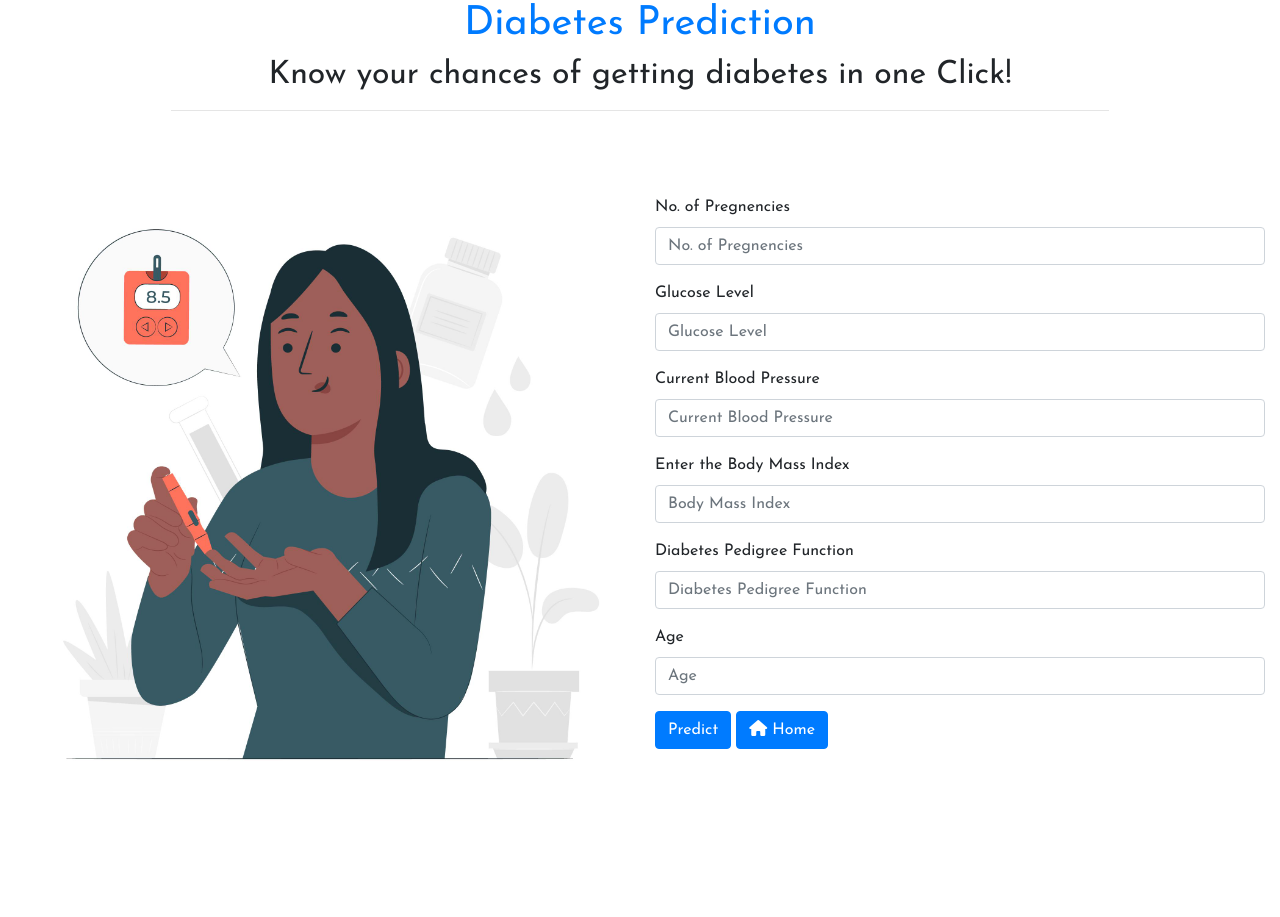
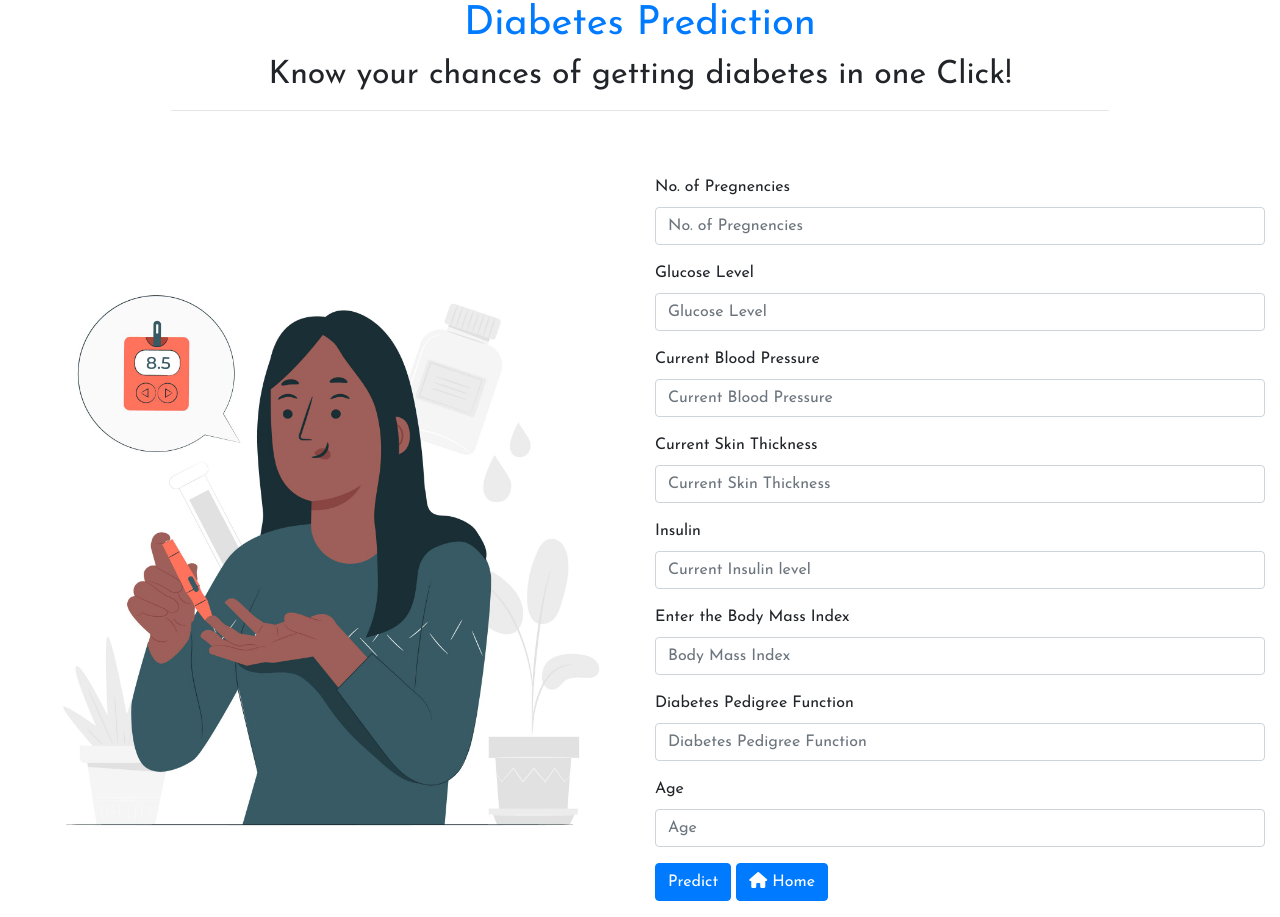
Before and after one commit to Aaris-Kazi/DIsease-Prediction-Online, a Flask app: page /diabetes in a window 1280 px wide. Before the commit the page ends 760 px from the top, so only its background shows below. Run offline with Flask 2, Linux system fonts and the light colour scheme; some libraries are stand-ins or nearby versions.

Commit message:
diabetes error solved

```diff
--- a/templates/diabetes.html
+++ b/templates/diabetes.html
@@ -88,6 +88,7 @@
                   placeholder="Glucose Level"
                 />
               </div>
+
               <div class="form-group">
                 <label for="BloodPressure">Current Blood Pressure</label>
                 <input
@@ -97,6 +98,28 @@
                   name="BloodPressure"
                   required="required"
                   placeholder="Current Blood Pressure"
+                />
+              </div>
+              <div class="form-group">
+                <label for="SkinThickness">Current Skin Thickness</label>
+                <input
+                  class="form-control"
+                  type="number"
+                  id="SkinThickness"
+                  name="SkinThickness"
+                  required="required"
+                  placeholder="Current Skin Thickness"
+                />
+              </div>
+              <div class="form-group">
+                <label for="Insulin">Insulin </label>
+                <input
+                  class="form-control"
+                  type="number"
+                  id="Insulin"
+                  name="Insulin"
+                  required="required"
+                  placeholder="Current Insulin level"
                 />
               </div>
               <div class="form-group">
```
